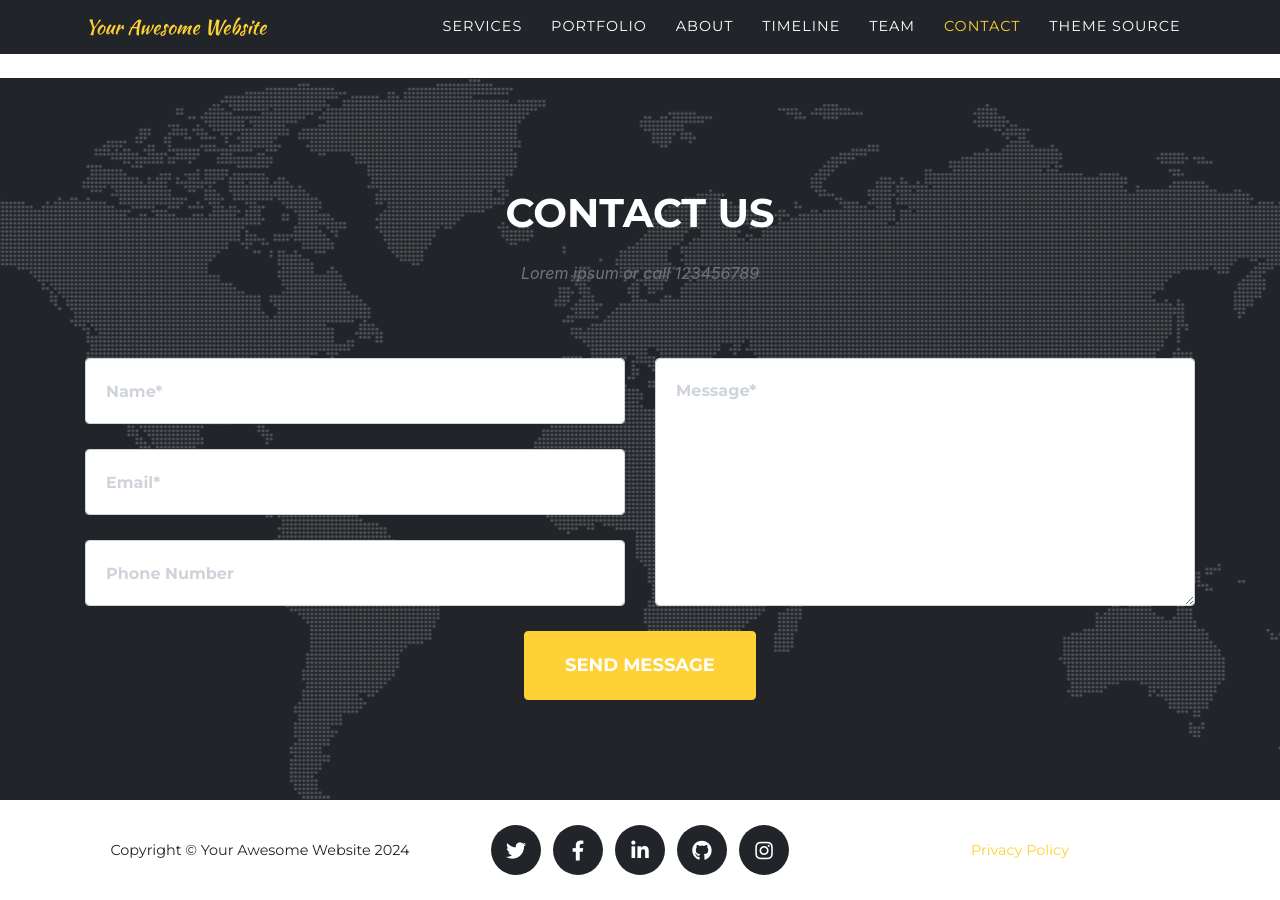
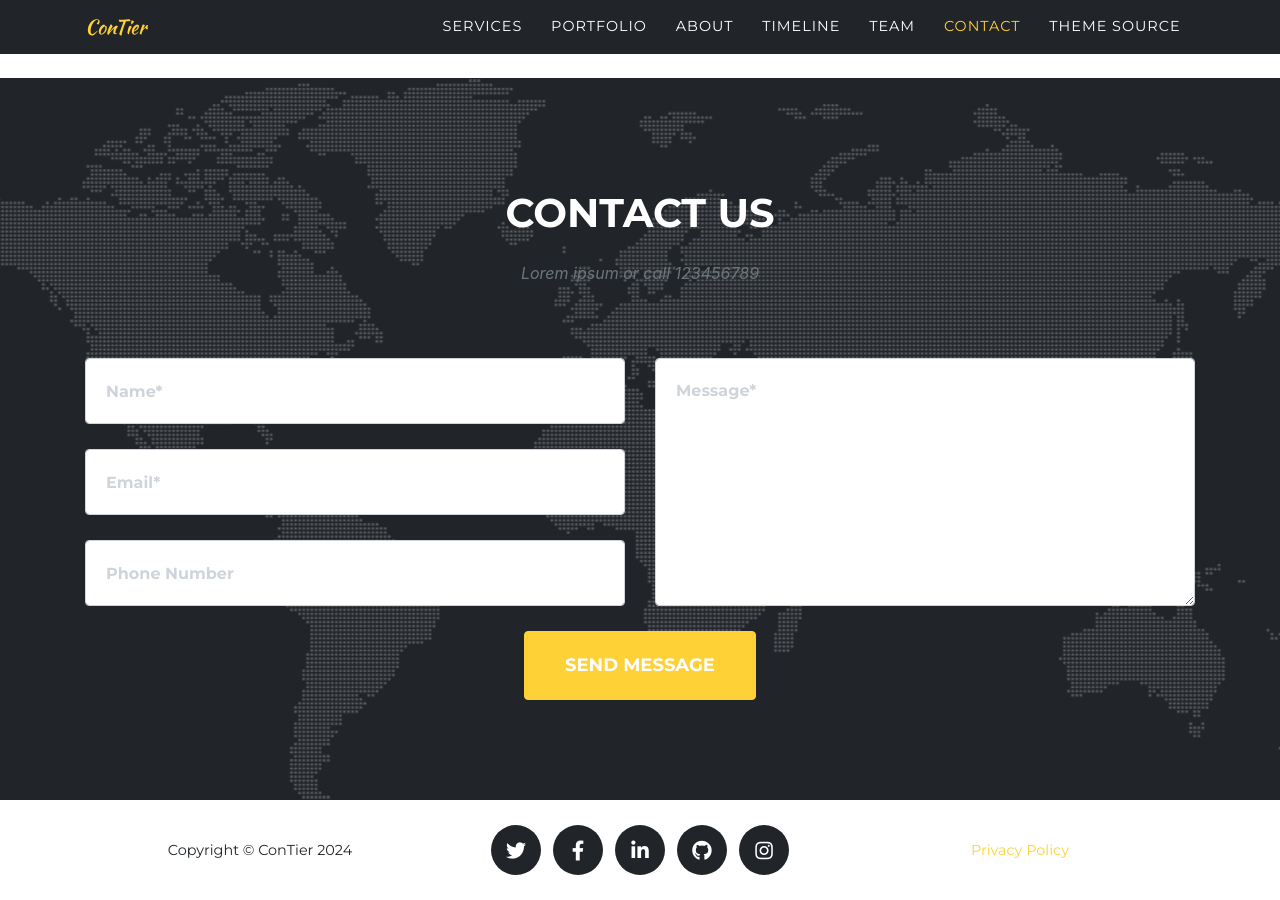
Before and after one commit to yyksh97/contier, a Jekyll site: the page built from index.md, in a window 1280 px wide and 900 px high, scrolled down 5690 px. Built offline with Jekyll 4.4.1, drawn with Linux system fonts in a browser that asks for light colours; some web fonts are replaced.

Commit message:
Update _config.yml

```diff
--- a/_config.yml
+++ b/_config.yml
@@ -13,13 +13,13 @@
 
 theme: jekyll-agency
 
-url    : "" # the base hostname & protocol for your site, e.g. http://example.com
+url    : "contier.kr" # the base hostname & protocol for your site, e.g. http://example.com
 baseurl: "" # the subpath of your site, e.g. /blog
 
-title      : Your Awesome Website
-email      : your-email@example.com #this is also the email contact forms will go to
-description: "Site description"
-author     : Your Name
+title      : ConTier
+email      : contier@contier.com #this is also the email contact forms will go to
+description: "Contier"
+author     : Contier
 # logo:     #optional, defaults to site title
   # path: assets\img\clients\creative-market.jpg
   # height: 60 #height in px, defaults to 52px
```
